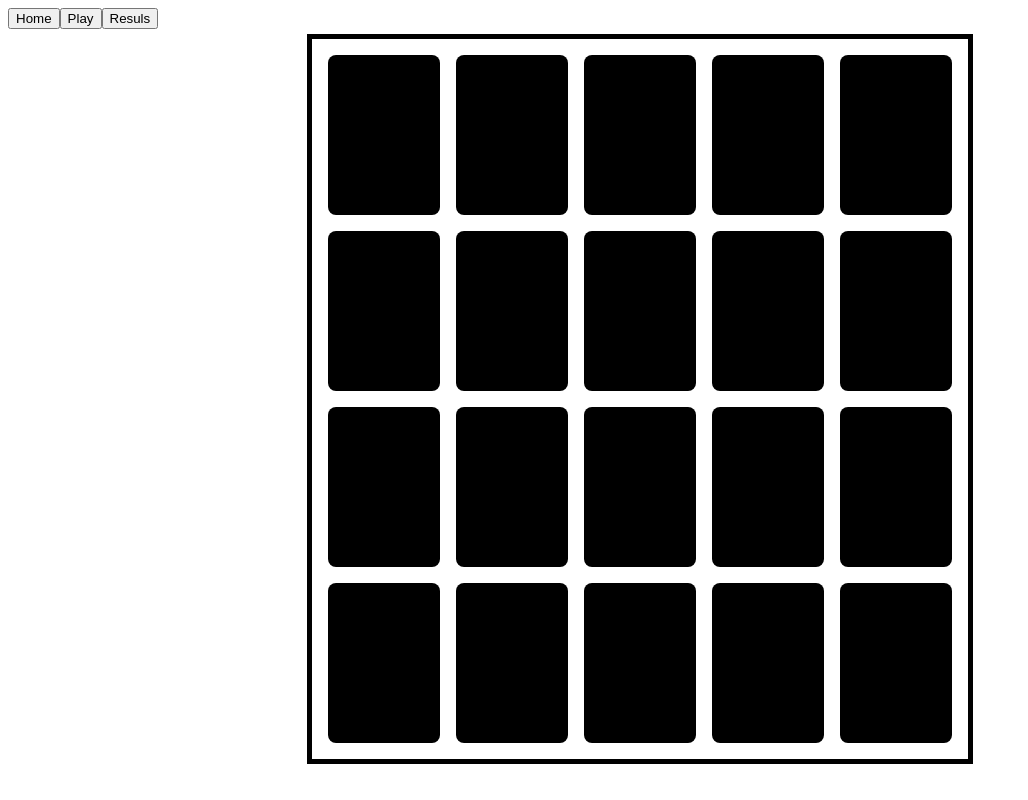
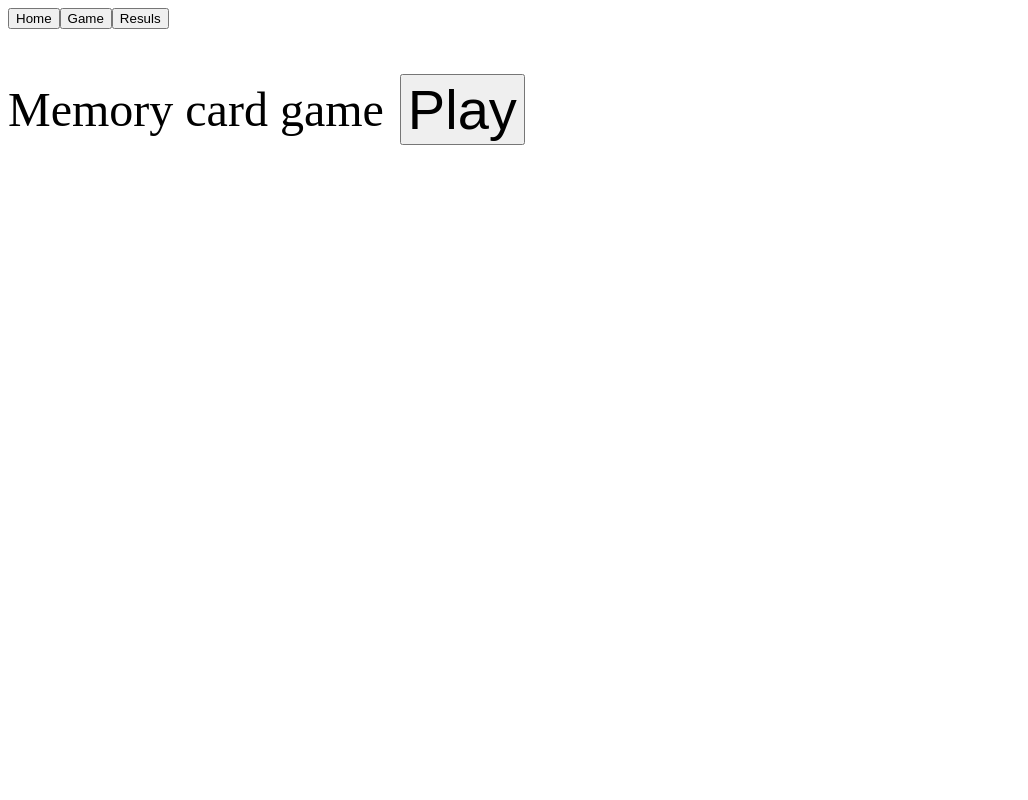
Before and after one commit to FearlessAtom/component-oriented-programming, a React (Vite) app: page / in a window 1280 px wide. Shown: the whole page, without its empty margins (0-1028 px from the left). Built offline with nearby package versions, Linux system fonts and the light colour scheme.

Commit message:
feat: add play button on the home page

```diff
--- a/src/App.jsx
+++ b/src/App.jsx
@@ -4,7 +4,7 @@ import { HomePage, GamePage, ResultsPage} from "./pages";
 
 function App()
 {
-    const [currentPath, setCurrentPath] = useState("/game");
+    const [currentPath, setCurrentPath] = useState("/");
 
     const navigate = (path) =>
     {
@@ -15,11 +15,11 @@ function App()
     return <>
         <nav className="navbar">
             <button onClick={() => navigate("/")}>Home</button>
-            <button onClick={() => navigate("/game")}>Play</button>
+            <button onClick={() => navigate("/game")}>Game</button>
             <button onClick={() => navigate("/results")}>Resuls</button>
         </nav>
 
-        { currentPath == "/" && <HomePage /> }
+        { currentPath == "/" && <HomePage navigate={ navigate } /> }
         { currentPath == "/game" && <GamePage /> }
         { currentPath == "/results" && <ResultsPage /> }
     </>
--- a/src/pages/HomePage/HomePage.jsx
+++ b/src/pages/HomePage/HomePage.jsx
@@ -1,8 +1,15 @@
 import styles from "../HomePage/HomePage.module.css";
 
-function HomePage()
+function HomePage({ navigate })
 {
-    return <p className={styles.header_text}>Memory card game</p>
+    return <div className={styles.container}>
+        <p className={styles.header_text}>Memory card game</p>
+
+        <button
+            className={styles.play_button}
+            onClick={ () => navigate("/game") }
+        >Play</button>
+    </div>
 }
 
 export default HomePage;
--- a/src/pages/HomePage/HomePage.module.css
+++ b/src/pages/HomePage/HomePage.module.css
@@ -1,5 +1,16 @@
 .header_text
 {
     font-size: 3rem;
-    margin: 2rem 0 0 1rem;
 }
+
+.play_button
+{
+    margin-left: 1rem;
+    font-size: 56px;
+}
+
+.container
+{
+    display: flex;
+    align-items: center;
+}
```
